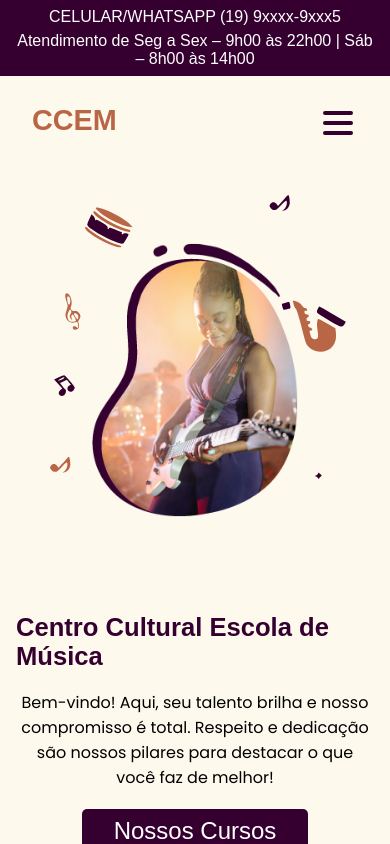
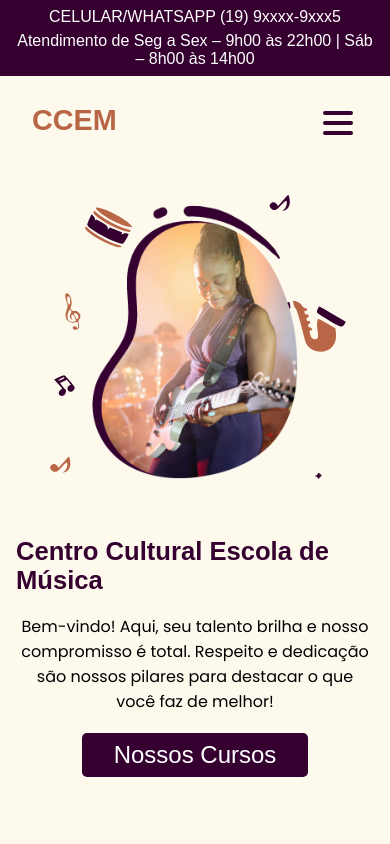
Before and after one commit to ulissesmarciano/site-react-ccem-escola-de-musica, a React (Create React App) app: page / in a window 390 px wide. Shown: the top 844 px of the page. Built offline with nearby package versions, Linux system fonts and the light colour scheme; a web font is replaced by a local one.

Commit message:
Atualização: Correção de responsividade da seção

```diff
--- a/src/components/GreetingsSection/styles.js
+++ b/src/components/GreetingsSection/styles.js
@@ -4,13 +4,20 @@ import backgroundDesktopImage from "../../assets/images/bg-desktop.svg"
 
 export const Container = styled.section`
 
-    min-height: calc(100vh - 129.39px);
     background: url(${backgroundMobileImage}) top center no-repeat ;
     background-size: 350px;
 
+    .greetings-container {
+        min-height: calc(100vh - 129.39px);
+
+        display: flex;
+        flex-direction: column;
+    }
+
     .greetings-container .image-container {
-        padding: 4rem 0;
+        //padding: 3rem 0;
         display: flex;
+        flex: 1;
         align-items: center;
         justify-content: center;
     }
@@ -24,6 +31,7 @@ export const Container = styled.section`
         gap: 1.2rem;
 
         display: flex;
+        flex: 1;
         flex-direction: column;
         align-items: center;
     }
@@ -40,9 +48,8 @@ export const Container = styled.section`
 
     @media(min-width: 480px){
         background-size: 500px;
-
-        .greetings-container .image-container {
-            padding: 6rem 0;
+        .greetings-container {
+            min-height: calc(100vh - 128.77px);
         }
 
         .greetings-container .info-container {
@@ -60,18 +67,19 @@ export const Container = styled.section`
     }
 
     @media(min-width: 820px){
-        background-size: 550px;
 
         .greetings-container {
-            height: calc(100vh - 72.38px);
+            height: calc(100vh - 15038px);
         }
 
         .greetings-container .image-container img {
             height: 22rem;
+            margin-top: 3rem;
         }
 
         .greetings-container .info-container {
-            padding-top: 1rem;
+            margin-top: 4rem;
+            padding: 0 1rem;
             gap: 1rem;
         }
 
@@ -92,7 +100,6 @@ export const Container = styled.section`
         align-items: center;
         .greetings-container {
             padding: 0 3.8rem;
-
             display: flex;
             flex-direction: row-reverse;
             justify-content: space-between;
@@ -108,9 +115,11 @@ export const Container = styled.section`
 
         .greetings-container .image-container img {
             height: 35rem;
+            margin: 0;
         }
 
         .greetings-container .info-container {
+            margin: 0;
             flex: 1;
             align-items: start;
             gap: 1rem;
```
